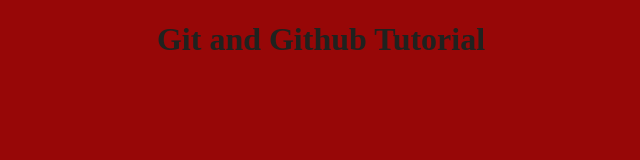
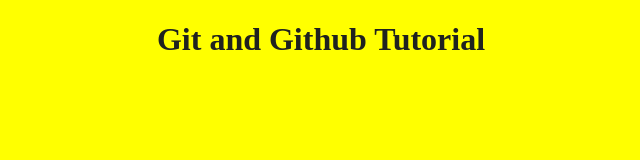
Before and after one commit to xiling1988/testing-git, a plain HTML site: page index.html in a window 1280 px wide. Shown: the whole page, without its empty margins (319-959 px from the left). Drawn offline with Linux system fonts and the light colour scheme.

Commit message:
background changed to yellow

```diff
--- a/main.css
+++ b/main.css
@@ -1,5 +1,5 @@
 body {
-  background: rgb(151, 7, 7);
+  background: yellow;
 }
 h1 {
   color: rgb(31, 34, 31);
```
